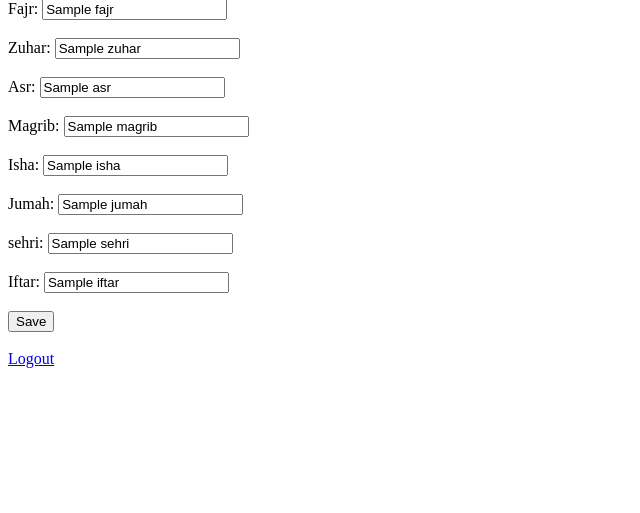
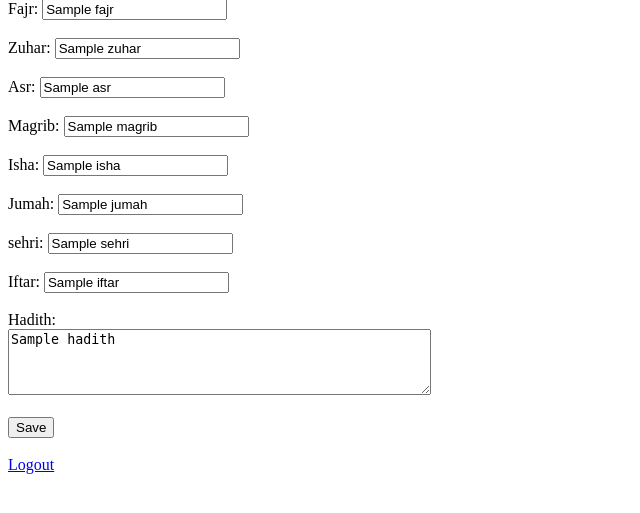
Before and after one commit to mazimmanzoor/jamia-masjid-barzulla, a Flask app: template templates/admin.html in a window 1280 px wide. Shown: the part 68-581 px from the top of the page, without its empty margins (0-640 px from the left). Run offline with Flask 3, Linux system fonts and the light colour scheme; the template is opened without the code that fills it: most values are stand-ins (such as "Sample title", 1, 10 or a date in 2020).

Commit message:
Update admin.html

```diff
--- a/templates/admin.html
+++ b/templates/admin.html
@@ -16,7 +16,9 @@
     Jumah: <input name="jumah" value="{{ times.jumah }}"><br><br>
     sehri: <input name="sehri" value="{{ times.sehri }}"><br><br>
     Iftar: <input name="iftar" value="{{ times.iftar }}"><br><br>
-
+Hadith: <br>
+<textarea name="hadith" rows="4" cols="50">{{ times.hadith }}</textarea>
+<br><br>
     <button type="submit">Save</button>
 </form>
 
```
